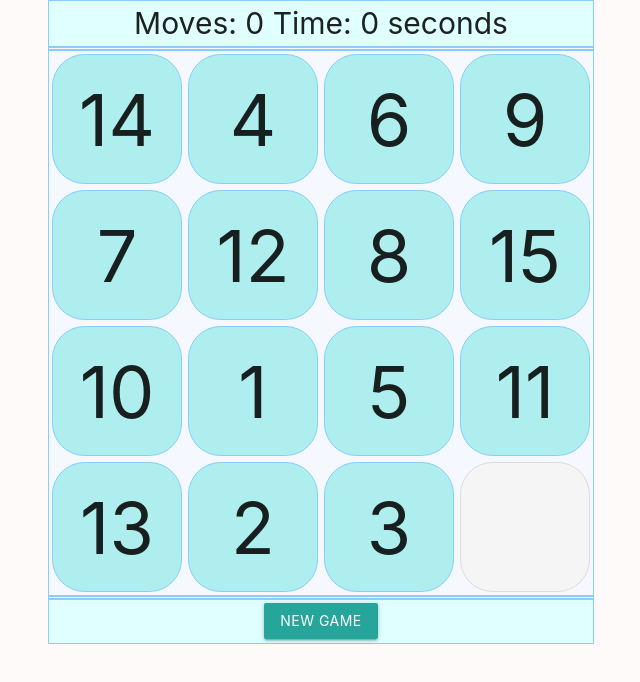
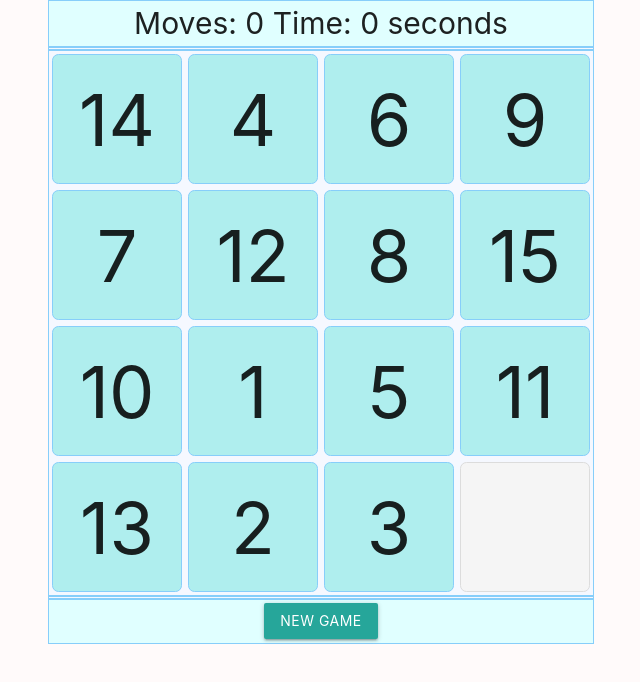
Before and after one commit to metkram/reactjs-fifteen-puzzle, a React app: page / in a window 1280 px wide. Shown: the whole page, without its empty margins (319-959 px from the left). Built offline with nearby package versions, Linux system fonts and the light colour scheme.

Commit message:
fix isSolvable function

```diff
--- a/src/index.css
+++ b/src/index.css
@@ -15,7 +15,7 @@ body {
   width: 130px;
   height: 130px;
   border: 1px solid #87cefa;
-  border-radius: 25%;
+  border-radius: 5%;
   margin: 3px;
   padding: 0;
   float: left;
@@ -28,7 +28,7 @@ body {
   width: 130px;
   height: 130px;
   border: 1px solid #dcdcdc;
-  border-radius: 25%;
+  border-radius: 5%;
   margin: 3px;
   padding: 0;
   float: left;
--- a/src/index.js
+++ b/src/index.js
@@ -55,13 +55,15 @@ class Game extends React.Component {
       tiles.push(0);
       return tiles;
     } else {
+      console.log(tiles);
       return this.newTilesSet();
     }
   }
 
   isSolvable(set) {
     let result = 0;
-    for (let i = 1; i < set.length; i++) {
+    let newSet = [...set.slice(0, 4), ...set.slice(4, 8).reverse(), ...set.slice(8, 12), ...set.slice(12).reverse()];
+    for (let i = 1; i < newSet.length; i++) {
       if (set[i] < set[i - 1]) result++;
     }
     return (result % 2) == 0;
```
